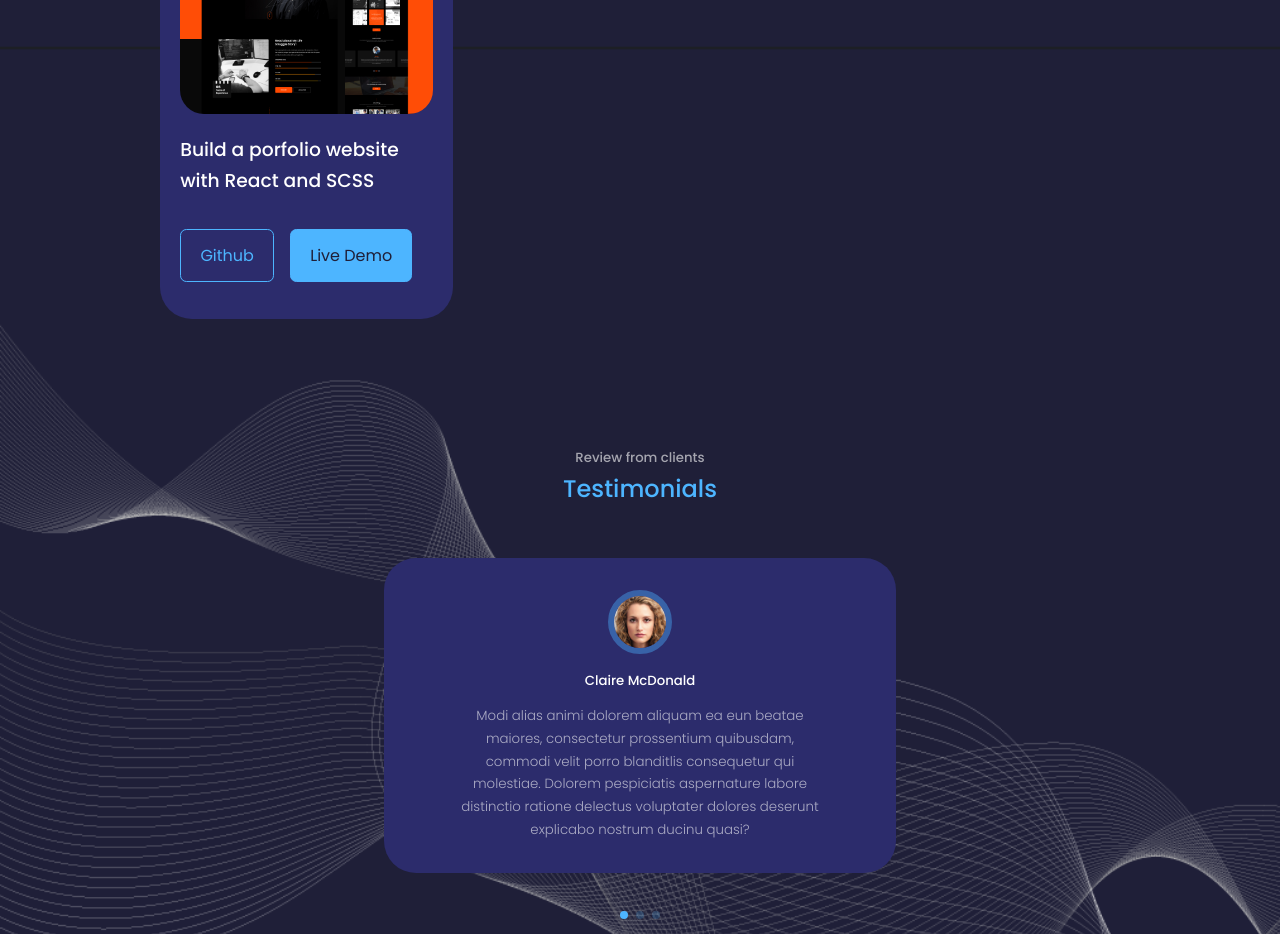
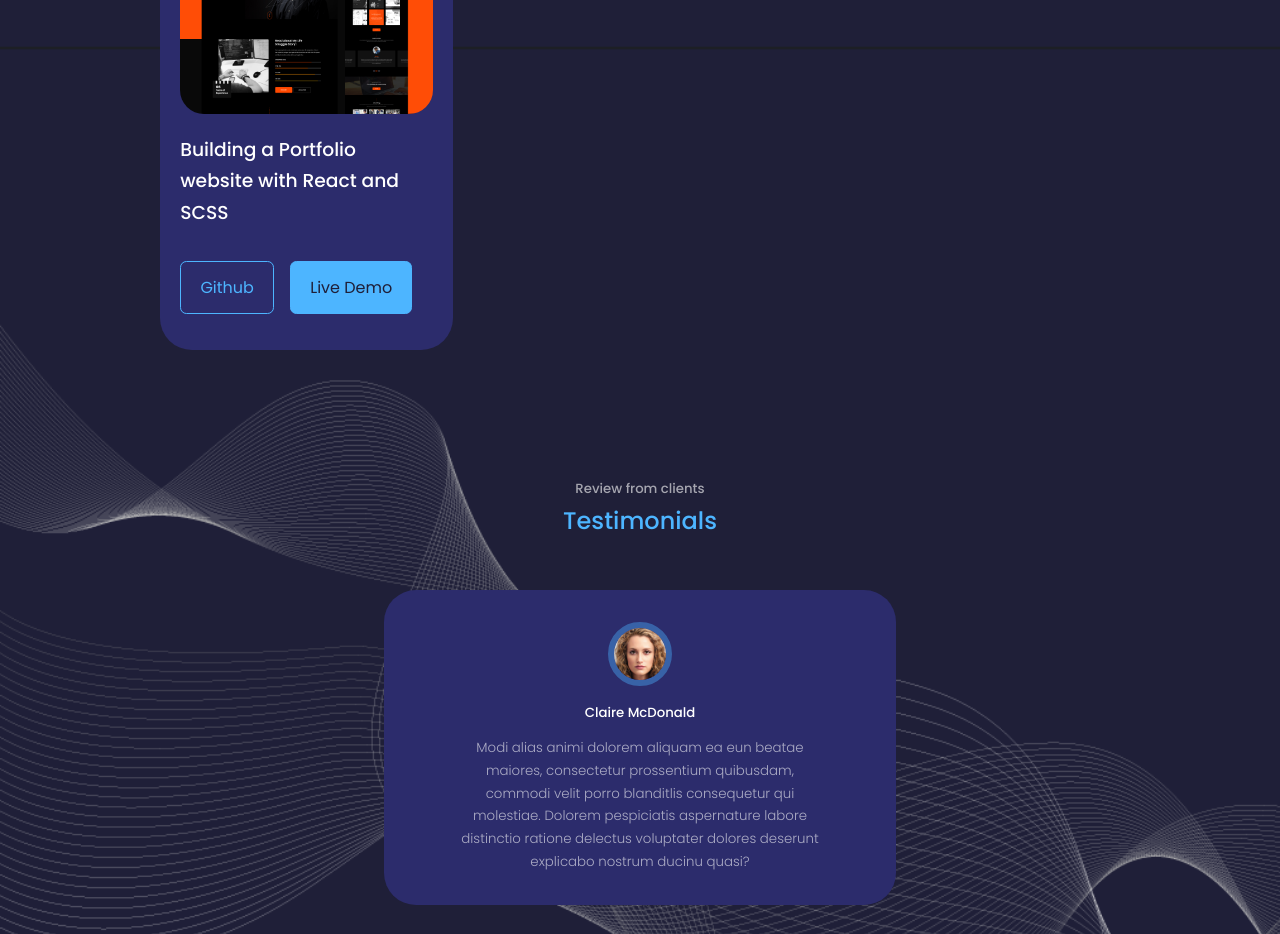
Before and after one commit to chukwudumebiughonu/ChukwudumebiUghonu, a React (Create React App) app: page / in a window 1280 px wide. Shown: the part 3840-4774 px from the top of the page. Built offline with nearby package versions, Linux system fonts and the light colour scheme.

Commit message:
some fixes

```diff
--- a/src/components/portfolio/Portfolio.jsx
+++ b/src/components/portfolio/Portfolio.jsx
@@ -32,8 +32,9 @@ const data = [
 {
     id: 4,
     image: IMG4,
-    title:'Build a porfolio website with React and SCSS',
-    demo: 'https://dribbble.com/shost/169559=822-Maintaining-tasks-and-tracking-progress'
+    title: 'Building a Portfolio website with React and SCSS',
+    github: 'https://github.com/chukwudumebiughonu/portfolio',
+    demo: 'https://portfolio-phi-five-18.vercel.app/'
 }
 // {
     // id: 5,
```
